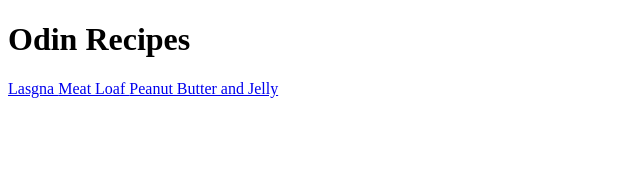
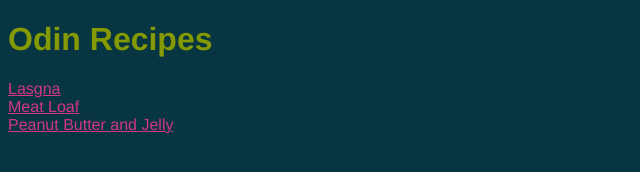
Before and after one commit to jstopansky/odin-recipes, a plain HTML site: page index.html in a window 1280 px wide. Shown: the whole page, without its empty margins (0-640 px from the left). Drawn offline with Linux system fonts and the light colour scheme.

Commit message:
Add styles

```diff
--- /dev/null
+++ b/css/styles.css
@@ -0,0 +1,18 @@
+body {
+    background-color: rgb(7,54,66);
+    color: rgb(42,161,152);
+    font-family: Helvetica;
+}
+
+a {
+    color: rgb(211, 54, 130);
+}
+
+h1,h3 {
+    color: rgb(133, 153, 0);
+}
+
+img {
+    height: 300px;
+    width: 300px;
+}
--- a/index.html
+++ b/index.html
@@ -3,13 +3,20 @@
 <head>
 	<meta charset="UTF-8">
 	<title>Odin Recipes</title>
+	<link rel="stylesheet" href="./css/styles.css">
 </head>
 <body>
 	<h1>Odin Recipes</h1>
-	<a href="./recipes/lasagna.html"> Lasgna </a>
+	<div>
+		<a href="./recipes/lasagna.html"> Lasgna </a>
+	</div>
 
-	<a href="./recipes/meat_loaf.html"> Meat Loaf </a>
+	<div>
+		<a href="./recipes/meat_loaf.html"> Meat Loaf </a>
+	</div>
 
-	<a href="./recipes/pbj.html"> Peanut Butter and Jelly </a>
+	<div>
+		<a href="./recipes/pbj.html"> Peanut Butter and Jelly </a>
+	</div>
 </body>
 </hmtl>
```
Also changed, not shown: recipes/lasagna.html (+1 -0 lines), recipes/meat_loaf.html (+1 -0 lines), recipes/pbj.html (+1 -0 lines).
